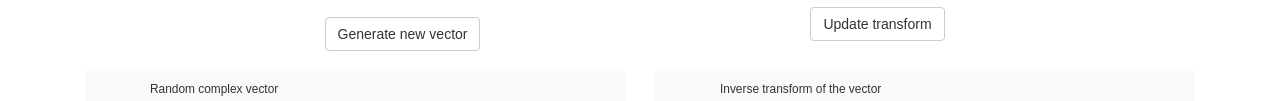
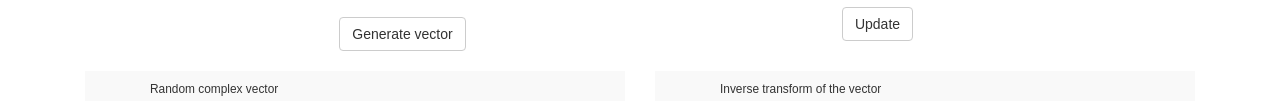
Before and after one commit to thecluff/idft, a plain HTML site: page index.html in a window 1280 px wide. Shown: the part 1038-1139 px from the top of the page. Drawn offline with Linux system fonts and the light colour scheme.

Commit message:
minor fix

```diff
--- a/index.html
+++ b/index.html
@@ -46,10 +46,10 @@
 				</div>
 				<div class="row">
 					<div class="col-lg-6 col-md-6 col-sm-6">
-						<button class="btn btn-default center-block" id="update" type="button">Generate new vector</button>
+						<button class="btn btn-default center-block" id="update" type="button">Generate vector</button>
 					</div>
 					<div class="col-lg-6 col-md-6 col-sm-6">
-						<button class="btn btn-default center-block" id="transform-update" type="button">Update transform</button>
+						<button class="btn btn-default center-block" id="transform-update" type="button">Update</button>
 					</div>
 				</div>
 			</div>
```
